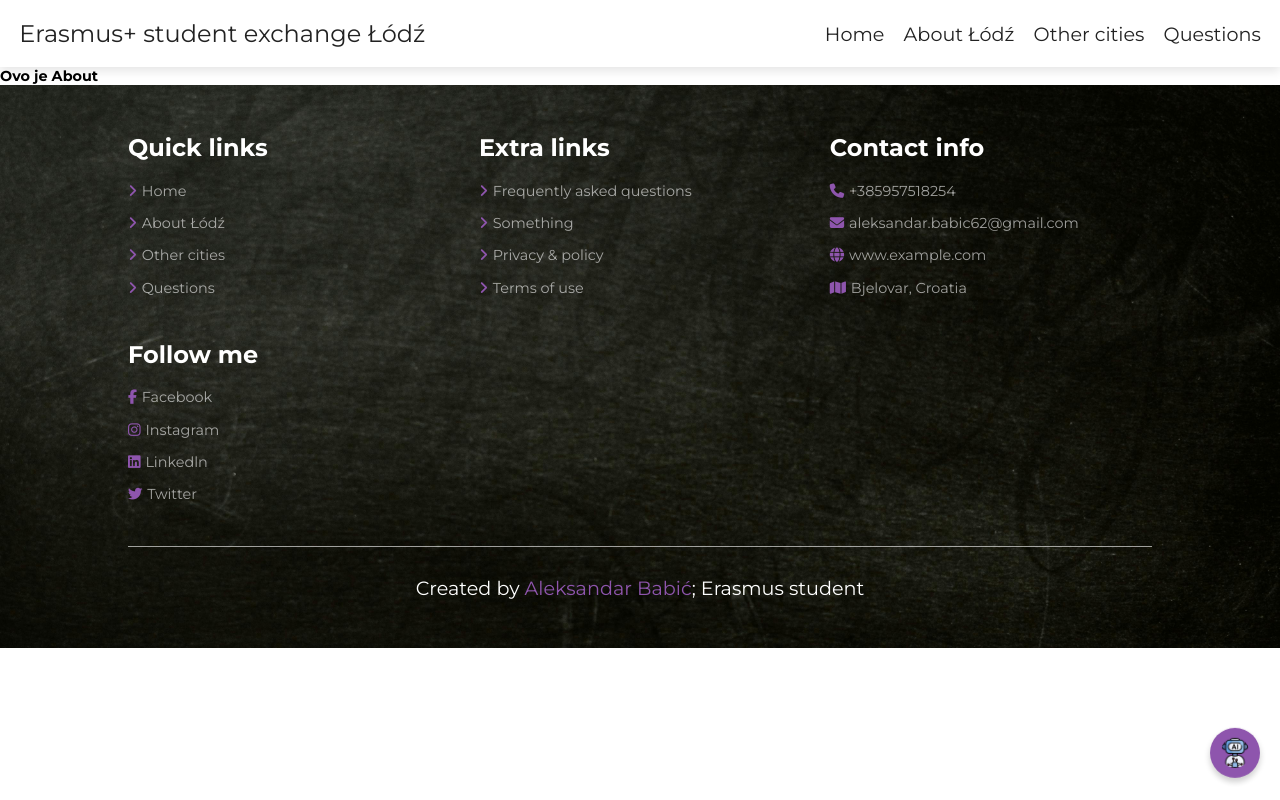
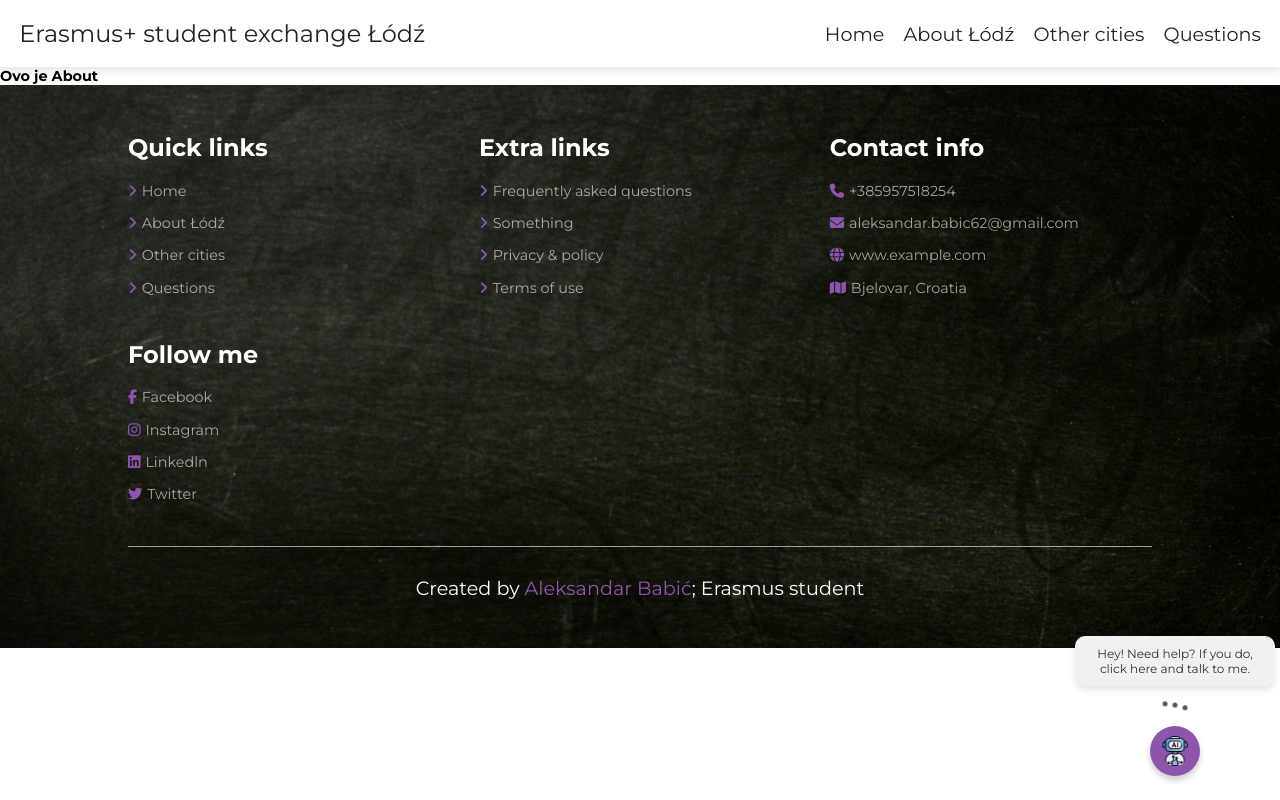
Before and after one commit to ababic20/Website-with-a-chatbot, a React (Vite) app in the folder Frontend/: page /about in a window 1280 px wide. Built offline with nearby package versions, Linux system fonts and the light colour scheme.

Commit message:
improved CSS assistant, added cloud

```diff
--- a/Frontend/src/Components/AIAssistant/Assistant.css
+++ b/Frontend/src/Components/AIAssistant/Assistant.css
@@ -1,7 +1,8 @@
 .assistant-icon {
     position: fixed;
+    cursor: pointer;
     bottom: 20px;
-    right: 20px;
+    right: 80px;
     width: 50px;
     height: 50px;
     background-color: #8e55ad;
@@ -9,11 +10,36 @@
     display: flex;
     align-items: center;
     justify-content: center;
-    cursor: pointer;
     font-size: 24px;
     color: white;
     box-shadow: 0px 4px 6px rgba(0, 0, 0, 0.2);
     animation: bounce 2s infinite;
+    z-index: 1000;
+}
+
+.dots-container {
+    position: absolute;
+    bottom: 65px;
+    left: 50%;
+    display: flex;
+    gap: 5px;
+    transform: translateX(-50%);
+}
+
+.dot {
+    width: 5px;
+    height: 5px;
+    background-color: #555;
+    border-radius: 50%;
+    animation: bounce 1.5s infinite;
+}
+
+.dot:nth-child(2) {
+    animation-delay: 0.2s;
+}
+
+.dot:nth-child(3) {
+    animation-delay: 0.4s;
 }
 
 @keyframes bounce {
@@ -21,39 +47,24 @@
         transform: translateY(0);
     }
     50% {
-        transform: translateY(-10px);
+        transform: translateY(-5px);
     }
 }
 
-.assistant-icon .dots {
-    display: flex;
-    gap: 5px;
-    position: relative;
-}
-
-.assistant-icon .dots span {
-    width: 8px;
-    height: 8px;
-    background-color: white;
-    border-radius: 50%;
-    animation: blink 1.5s infinite;
-}
-
-.assistant-icon .dots span:nth-child(2) {
-    animation-delay: 0.2s;
-}
-
-.assistant-icon .dots span:nth-child(3) {
-    animation-delay: 0.4s;
-}
-
-@keyframes blink {
-    0%, 100% {
-        opacity: 0.3;
-    }
-    50% {
-        opacity: 1;
-    }
+.speech-bubble {
+    position: absolute;
+    bottom: 90px;
+    left: 50%;
+    transform: translateX(-50%);
+    background-color: #f1f1f1;
+    color: #333;
+    padding: 10px;
+    border-radius: 10px;
+    box-shadow: 0 4px 6px rgba(0, 0, 0, 0.1);
+    font-size: 12px;
+    width: 200px;
+    text-align: center;
+    z-index: 10;
 }
 
 .chat-popup {
--- a/Frontend/src/Components/AIAssistant/Chat.jsx
+++ b/Frontend/src/Components/AIAssistant/Chat.jsx
@@ -15,12 +15,6 @@ function ChatPopup({ togglePopup }) {
     return (
         <>
             <div className="assistant-icon" onClick={togglePopup}>
-                <div className="dots">
-                    <span></span>
-                    <span></span>
-                    <span></span>
-                </div>
-                <div className="tooltip">Do you need help?</div>
             </div>
             <div className="chat-popup">
                 <button className="close-button" onClick={togglePopup}>X</button>
--- a/Frontend/src/Components/AIAssistant/Icon.jsx
+++ b/Frontend/src/Components/AIAssistant/Icon.jsx
@@ -1,9 +1,18 @@
-import React, { useState } from 'react';
-import ChatPopup from './Chat'
+import React, { useState, useEffect } from 'react';
+import ChatPopup from './Chat';
 import './Assistant.css';
 
 function Icon() {
     const [isOpen, setIsOpen] = useState(false);
+    const [isVisible, setIsVisible] = useState(false);
+
+    useEffect(() => {
+        const timer = setTimeout(() => {
+            setIsVisible(true);
+        }, 5000);
+
+        return () => clearTimeout(timer);
+    }, []);
 
     const togglePopup = () => {
         setIsOpen(!isOpen);
@@ -11,11 +20,28 @@ function Icon() {
 
     return (
         <>
-            <div className="assistant-icon" onClick={togglePopup}>
-                <img src="\src\assets\ai-assistant.png"
-                alt="Assistant Icon" className="icon-image"
-                style={{ width: "30px", height: "30px", borderRadius: "50%" }}/>
-            </div>
+            {isVisible && (
+                <div className="assistant-icon" onClick={togglePopup}>
+                    <img
+                        src="\src\assets\ai-assistant.png"
+                        alt="Assistant Icon"
+                        className="icon-image"
+                        style={{ width: "30px", height: "30px", borderRadius: "50%" }}
+                    />
+                    {!isOpen && (
+                        <>
+                            <div className="dots-container">
+                                <span className="dot"></span>
+                                <span className="dot"></span>
+                                <span className="dot"></span>
+                            </div>
+                            <div className="speech-bubble">
+                            Hey! Need help? If you do, click here and talk to me.
+                            </div>
+                        </>
+                    )}
+                </div>
+            )}
             {isOpen && <ChatPopup togglePopup={togglePopup} />}
         </>
     );
```
